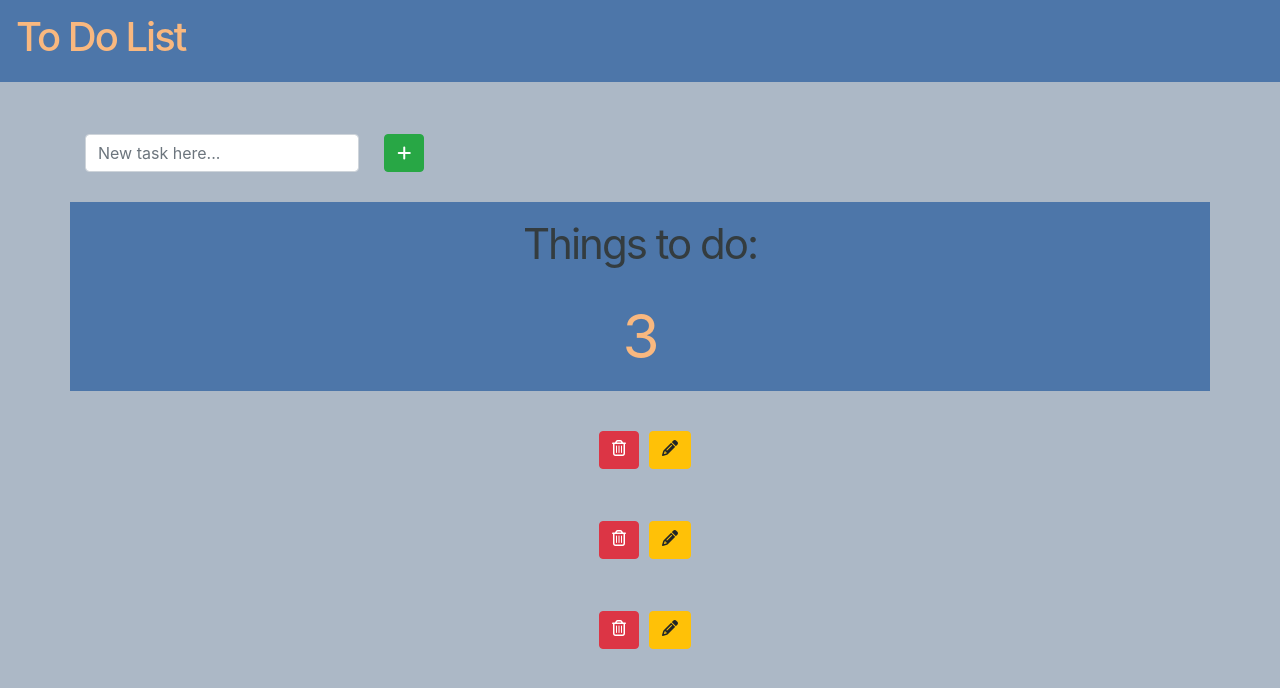
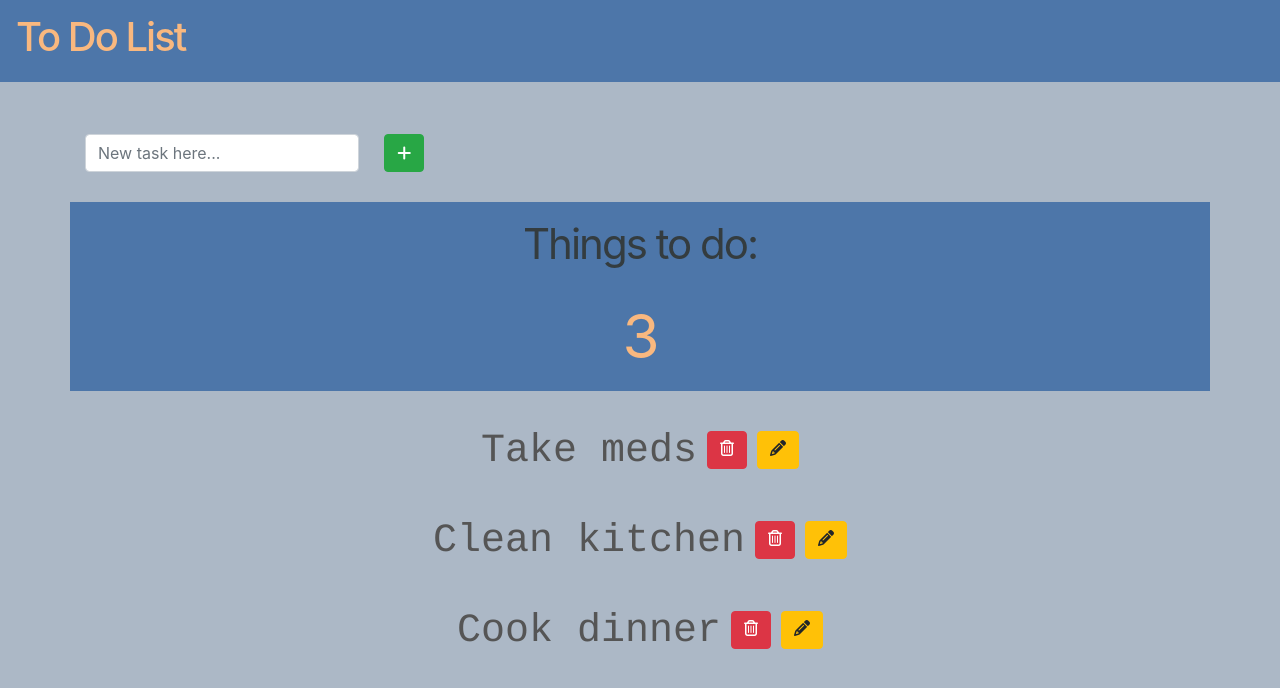
Before and after one commit to dorarad17/todo-app-frontend, a React (Create React App) app: page / in a window 1280 px wide. Shown: the top 688 px of the page. Built offline with nearby package versions, Linux system fonts and the light colour scheme.

Commit message:
Used props and state for task list

```diff
--- a/src/App.js
+++ b/src/App.js
@@ -25,7 +25,7 @@ class App extends React.Component {
 				<Nav />
 				<NewTask />
 				<Total taskTotal={this.state.tasks.length} />
-				<TaskList />
+				<TaskList taskCollection={this.state.tasks} />
 			</div>
 		);
 	}
--- a/src/components/Task.js
+++ b/src/components/Task.js
@@ -6,7 +6,7 @@ class Task extends React.Component {
 			<div classNameName="container">
 				<div className="row item text-center">
 					<div className="col-12">
-						{this.props.item}
+						{this.props.item.description}
 						<button type="button" className="btn btn-space btn-danger">
 							<i className="far fa-trash-alt"></i>
 						</button>
--- a/src/components/TaskList.js
+++ b/src/components/TaskList.js
@@ -5,9 +5,9 @@ class TaskList extends React.Component {
 	render() {
 		return (
 			<div>
-				<Task />
-				<Task />
-				<Task />
+				{this.props.taskCollection.map((taskItem) => (
+					<Task item={taskItem} />
+				))}
 			</div>
 		);
 	}
```
